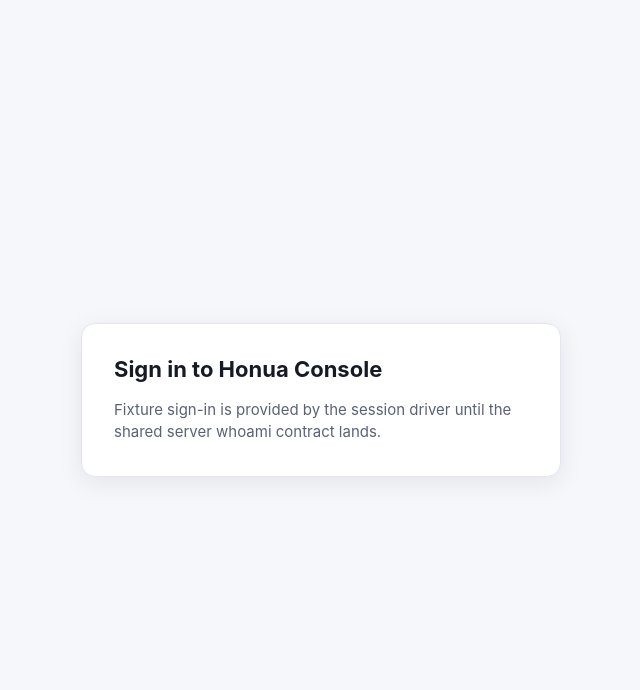
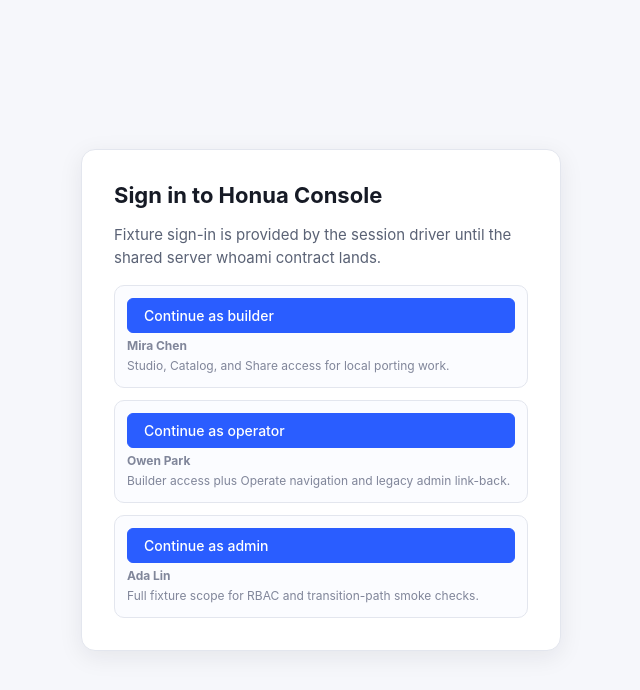
Before and after one commit to honua-io/honua-console, a React (Vite) app: page /auth/signin in a window 1280 px wide. Shown: the top 690 px of the page, without its empty margins (319-959 px from the left). Built offline with nearby package versions, Linux system fonts and the light colour scheme; no server answers.

Commit message:
fix(#honua-console-2): apply fix pass changes

```diff
--- a/src/App.tsx
+++ b/src/App.tsx
@@ -1,10 +1,12 @@
 import { QueryClient, QueryClientProvider } from "@tanstack/react-query";
-import { Suspense, useMemo } from "react";
-import { BrowserRouter, Navigate, Route, Routes } from "react-router-dom";
+import { Suspense, useCallback, useMemo, useState } from "react";
+import { BrowserRouter, Navigate, Route, Routes, useNavigate, useSearchParams } from "react-router-dom";
 
 import { OperatorRoute } from "./auth/OperatorRoute";
 import { ProtectedRoute } from "./auth/ProtectedRoute";
-import { SessionProvider } from "./auth/SessionContext";
+import { SessionProvider, useSession } from "./auth/SessionContext";
+import { FIXTURE_PRESETS, consumeReturnTo, setFixtureSession } from "./auth/fixtureDriver";
+import { sanitizeReturnTo } from "./auth/returnTo";
 import type { SessionDriver } from "./auth/types";
 import { AppShell } from "./shell/AppShell";
 import { EmptyState } from "./shell/EmptyState";
@@ -15,6 +17,24 @@
   Router?: React.ComponentType<{ children: React.ReactNode }>;
   sessionDriver?: SessionDriver;
 }
+
+const FIXTURE_SIGN_IN_CHOICES = [
+  {
+    id: "builder",
+    label: "Continue as builder",
+    description: "Studio, Catalog, and Share access for local porting work.",
+  },
+  {
+    id: "operator",
+    label: "Continue as operator",
+    description: "Builder access plus Operate navigation and legacy admin link-back.",
+  },
+  {
+    id: "admin",
+    label: "Continue as admin",
+    description: "Full fixture scope for RBAC and transition-path smoke checks.",
+  },
+] as const;
 
 function ShellRoute({ children }: { children: React.ReactNode }): JSX.Element {
   return (
@@ -66,6 +86,47 @@
 }
 
 function SignInPage(): JSX.Element {
+  const { driverName, refresh, signIn } = useSession();
+  const navigate = useNavigate();
+  const [searchParams] = useSearchParams();
+  const [pendingChoice, setPendingChoice] = useState<string | null>(null);
+  const [error, setError] = useState<string | null>(null);
+
+  const resolveReturnTo = useCallback(
+    () => sanitizeReturnTo(searchParams.get("returnTo") ?? consumeReturnTo() ?? "/"),
+    [searchParams],
+  );
+
+  const handleFixtureSignIn = useCallback(
+    async (preset: keyof typeof FIXTURE_PRESETS) => {
+      setPendingChoice(preset);
+      setError(null);
+      try {
+        setFixtureSession(preset);
+        await refresh();
+        navigate(resolveReturnTo(), { replace: true });
+      } catch (caught) {
+        const message = caught instanceof Error ? caught.message : "Fixture sign-in failed.";
+        setError(message);
+      } finally {
+        setPendingChoice(null);
+      }
+    },
+    [navigate, refresh, resolveReturnTo],
+  );
+
+  const handleServerSignIn = useCallback(async () => {
+    setPendingChoice("server");
+    setError(null);
+    try {
+      await signIn(resolveReturnTo());
+    } catch (caught) {
+      const message = caught instanceof Error ? caught.message : "Sign-in redirect failed.";
+      setError(message);
+      setPendingChoice(null);
+    }
+  }, [resolveReturnTo, signIn]);
+
   return (
     <div className="hc-auth-page">
       <section className="hc-auth-card">
@@ -73,6 +134,45 @@
         <p className="hc-auth-card__lede">
           Fixture sign-in is provided by the session driver until the shared server whoami contract lands.
         </p>
+        {driverName === "fixture" ? (
+          <ul className="hc-auth-card__presets" aria-label="Fixture sign-in presets">
+            {FIXTURE_SIGN_IN_CHOICES.map((choice) => {
+              const preset = FIXTURE_PRESETS[choice.id];
+              return (
+                <li key={choice.id} className="hc-auth-card__preset">
+                  <button
+                    type="button"
+                    className="hc-btn hc-btn--primary"
+                    onClick={() => {
+                      void handleFixtureSignIn(choice.id);
+                    }}
+                    disabled={pendingChoice !== null}
+                  >
+                    {pendingChoice === choice.id ? "Signing in..." : choice.label}
+                  </button>
+                  <span className="hc-auth-card__preset-meta">
+                    <strong>{preset.user.displayName}</strong>
+                    <span>{choice.description}</span>
+                  </span>
+                </li>
+              );
+            })}
+          </ul>
+        ) : (
+          <div className="hc-auth-card__actions">
+            <button
+              type="button"
+              className="hc-btn hc-btn--primary"
+              onClick={() => {
+                void handleServerSignIn();
+              }}
+              disabled={pendingChoice !== null}
+            >
+              {pendingChoice === "server" ? "Redirecting..." : "Continue"}
+            </button>
+          </div>
+        )}
+        {error && <p className="hc-auth-card__error">{error}</p>}
       </section>
     </div>
   );
--- a/src/shell/shell.css
+++ b/src/shell/shell.css
@@ -591,3 +591,9 @@
   flex-wrap: wrap;
   gap: var(--hc-space-2);
 }
+
+.hc-auth-card__error {
+  margin: 0;
+  color: var(--hc-color-danger);
+  font-size: 13px;
+}
```
Also changed, not shown: 2 other files (tests, documents, lock files or other folders).
